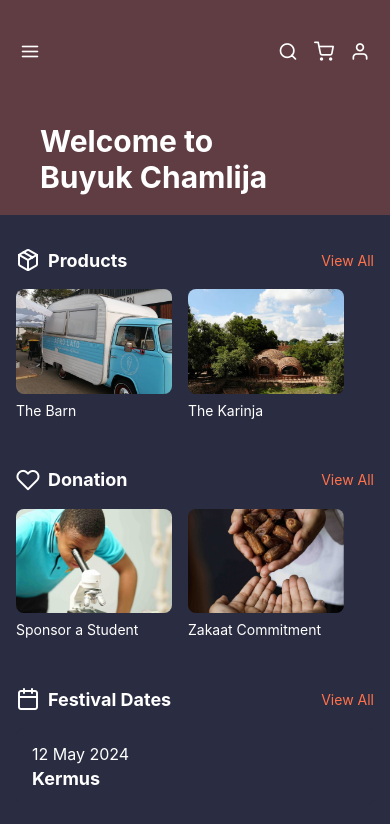
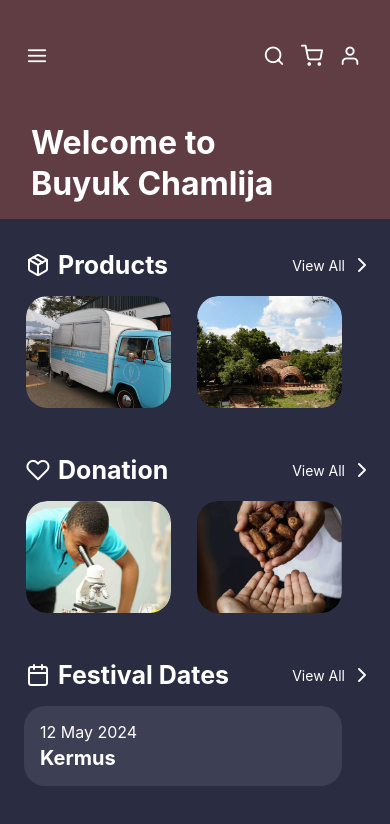
Before and after one commit to MrIsimael/BuyukChamlija-App, a React Native app: screen /Home in a window 390 px wide. Shown: the top 824 px of the page. Built offline with nearby package versions, Linux system fonts and the light colour scheme.

Commit message:
Database works well

```diff
--- /dev/null
+++ b/src/navigation/utils.js
@@ -0,0 +1,5 @@
+import allowedRoutes from './allowedRoutes';
+
+export const isValidRoute = route => {
+  return Object.values(allowedRoutes).includes(route);
+};
--- a/src/screens/HomeScreen.js
+++ b/src/screens/HomeScreen.js
@@ -12,9 +12,8 @@ import {
 import { Feather } from '@expo/vector-icons';
 
 const { width } = Dimensions.get('window');
-const cardWidth = width * 0.4; // 40% of screen width
+const cardWidth = width * 0.4;
 
-// Import images statically
 const images = {
   barn: require('../../assets/barn.jpg'),
   karinja: require('../../assets/karinja.jpg'),
@@ -23,11 +22,9 @@ const images = {
 };
 
 const Home = ({ navigation }) => {
-  const renderImage = (imageName, style) => {
-    return (
-      <Image source={images[imageName]} style={style} resizeMode="cover" />
-    );
-  };
+  const renderImage = (imageName, style) => (
+    <Image source={images[imageName]} style={style} resizeMode="cover" />
+  );
 
   return (
     <SafeAreaView style={styles.container}>
@@ -35,17 +32,17 @@ const Home = ({ navigation }) => {
         <View style={styles.welcomeSection}>
           <View style={styles.header}>
             <TouchableOpacity>
-              <Feather name="menu" size={20} color="white" />
+              <Feather name="menu" size={22} color="white" />
             </TouchableOpacity>
             <View style={styles.headerRight}>
               <TouchableOpacity style={styles.headerIcon}>
-                <Feather name="search" size={20} color="white" />
+                <Feather name="search" size={22} color="white" />
               </TouchableOpacity>
               <TouchableOpacity style={styles.headerIcon}>
-                <Feather name="shopping-cart" size={20} color="white" />
+                <Feather name="shopping-cart" size={22} color="white" />
               </TouchableOpacity>
               <TouchableOpacity style={styles.headerIcon}>
-                <Feather name="user" size={20} color="white" />
+                <Feather name="user" size={22} color="white" />
               </TouchableOpacity>
             </View>
           </View>
@@ -60,20 +57,20 @@ const Home = ({ navigation }) => {
               <Feather name="package" size={24} color="white" />
               <Text style={styles.sectionTitle}>Products</Text>
             </View>
-            <TouchableOpacity>
+            <TouchableOpacity style={styles.viewAllContainer}>
               <Text style={styles.viewAllText}>View All</Text>
+              <Feather name="chevron-right" size={24} color="white" />
             </TouchableOpacity>
           </View>
           <ScrollView horizontal showsHorizontalScrollIndicator={false}>
-            <TouchableOpacity style={styles.productCard}>
-              {renderImage('barn', styles.productImage)}
-              <Text style={styles.productName}>The Barn</Text>
+            <TouchableOpacity style={styles.card}>
+              {renderImage('barn', styles.cardImage)}
+              <Text style={styles.cardName}>The Barn</Text>
             </TouchableOpacity>
-            <TouchableOpacity style={styles.productCard}>
-              {renderImage('karinja', styles.productImage)}
-              <Text style={styles.productName}>The Karinja</Text>
+            <TouchableOpacity style={styles.card}>
+              {renderImage('karinja', styles.cardImage)}
+              <Text style={styles.cardName}>The Karinja</Text>
             </TouchableOpacity>
-            {/* Add more product cards as needed */}
           </ScrollView>
         </View>
 
@@ -83,20 +80,20 @@ const Home = ({ navigation }) => {
               <Feather name="heart" size={24} color="white" />
               <Text style={styles.sectionTitle}>Donation</Text>
             </View>
-            <TouchableOpacity>
+            <TouchableOpacity style={styles.viewAllContainer}>
               <Text style={styles.viewAllText}>View All</Text>
+              <Feather name="chevron-right" size={24} color="white" />
             </TouchableOpacity>
           </View>
           <ScrollView horizontal showsHorizontalScrollIndicator={false}>
-            <TouchableOpacity style={styles.donationCard}>
-              {renderImage('student', styles.donationImage)}
-              <Text style={styles.donationName}>Sponsor a Student</Text>
+            <TouchableOpacity style={styles.card}>
+              {renderImage('student', styles.cardImage)}
+              <Text style={styles.cardName}>Sponsor a Student</Text>
             </TouchableOpacity>
-            <TouchableOpacity style={styles.donationCard}>
-              {renderImage('zakaat', styles.donationImage)}
-              <Text style={styles.donationName}>Zakaat Commitment</Text>
+            <TouchableOpacity style={styles.card}>
+              {renderImage('zakaat', styles.cardImage)}
+              <Text style={styles.cardName}>Zakaat Commitment</Text>
             </TouchableOpacity>
-            {/* Add more donation cards as needed */}
           </ScrollView>
         </View>
 
@@ -106,8 +103,9 @@ const Home = ({ navigation }) => {
               <Feather name="calendar" size={24} color="white" />
               <Text style={styles.sectionTitle}>Festival Dates</Text>
             </View>
-            <TouchableOpacity>
+            <TouchableOpacity style={styles.viewAllContainer}>
               <Text style={styles.viewAllText}>View All</Text>
+              <Feather name="chevron-right" size={24} color="white" />
             </TouchableOpacity>
           </View>
           <View style={styles.festivalCard}>
@@ -129,7 +127,9 @@ const styles = StyleSheet.create({
     flexDirection: 'row',
     justifyContent: 'space-between',
     alignItems: 'center',
-    marginTop: 20,
+    marginTop: 28,
+    marginRight: 13,
+    marginLeft: 10,
   },
   headerRight: {
     flexDirection: 'row',
@@ -138,82 +138,85 @@ const styles = StyleSheet.create({
     marginLeft: 16,
   },
   welcomeSection: {
-    padding: 20,
+    padding: 16,
     backgroundColor: 'rgba(255, 114, 76, 0.25)',
   },
   welcomeText: {
-    fontSize: 30,
+    fontSize: 32,
     fontWeight: 'bold',
     color: 'white',
-    marginTop: 60,
-    marginLeft: 20,
+    marginBottom: 2,
+    marginTop: 55,
+    marginLeft: 15,
   },
   brandText: {
-    fontSize: 30,
+    fontSize: 32,
     fontWeight: 'bold',
     color: 'white',
-    marginLeft: 20,
+    marginLeft: 15,
   },
   section: {
     padding: 16,
-    marginTop: 16,
+    marginTop: 15,
   },
   sectionHeader: {
     flexDirection: 'row',
     justifyContent: 'space-between',
     alignItems: 'center',
     marginBottom: 16,
+    marginLeft: 10,
   },
   sectionTitleContainer: {
     flexDirection: 'row',
     alignItems: 'center',
   },
   sectionTitle: {
-    fontSize: 18,
+    fontSize: 25,
     fontWeight: 'bold',
     color: 'white',
     marginLeft: 8,
   },
+  viewAllContainer: {
+    flexDirection: 'row',
+    alignItems: 'center',
+  },
   viewAllText: {
-    color: '#FF724C',
+    color: 'white',
+    marginRight: 5,
   },
-  productCard: {
-    width: cardWidth,
+  card: {
+    width: 145,
+    height: 112,
     marginRight: 16,
+    borderRadius: 21,
+    overflow: 'hidden',
+    marginLeft: 10,
   },
-  productImage: {
-    width: cardWidth,
-    height: cardWidth * 0.67, // Maintain aspect ratio
-    borderRadius: 8,
+  cardImage: {
+    width: '100%',
+    height: '100%',
+    borderRadius: 21,
   },
-  productName: {
+  cardName: {
     marginTop: 8,
     color: 'white',
-  },
-  donationCard: {
-    width: cardWidth,
-    marginRight: 16,
-  },
-  donationImage: {
-    width: cardWidth,
-    height: cardWidth * 0.67, // Maintain aspect ratio
-    borderRadius: 8,
-  },
-  donationName: {
-    marginTop: 8,
-    color: 'white',
+    fontSize: 16,
   },
   festivalCard: {
-    backgroundColor: '#2A2C41',
+    width: 318,
+    flexDirection: 'column',
+    justifyContent: 'center',
+    backgroundColor: '#3D3F54',
     padding: 16,
-    borderRadius: 8,
+    borderRadius: 21,
+    marginLeft: 8,
   },
   festivalDate: {
     fontSize: 16,
     color: 'white',
   },
   festivalName: {
-    fontSize: 18,
+    fontSize: 20,
     fontWeight: 'bold',
     color: 'white',
     marginTop: 4,
--- a/src/screens/LoginScreen.js
+++ b/src/screens/LoginScreen.js
@@ -1,4 +1,4 @@
-import React, { useState } from 'react';
+import React, { useState, useEffect } from 'react';
 import {
   View,
   Text,
@@ -7,47 +7,92 @@ import {
   StyleSheet,
   SafeAreaView,
   Alert,
+  ActivityIndicator,
+  Animated,
 } from 'react-native';
-import { Feather } from '@expo/vector-icons';
-import { signInWithEmailAndPassword } from 'firebase/auth';
-import { getDoc, doc } from 'firebase/firestore';
-import { auth, db } from '../firebase';
+import { Feather, FontAwesome } from '@expo/vector-icons';
+import {
+  signInWithEmailAndPassword,
+  sendPasswordResetEmail,
+} from 'firebase/auth';
+import AsyncStorage from '@react-native-async-storage/async-storage';
+import { auth } from '../firebase';
 
 const LoginScreen = ({ navigation }) => {
   const [email, setEmail] = useState('');
   const [password, setPassword] = useState('');
   const [showPassword, setShowPassword] = useState(false);
+  const [rememberMe, setRememberMe] = useState(false);
+  const [loading, setLoading] = useState(false);
+  const [fadeAnim] = useState(new Animated.Value(1)); // Start fully visible
 
-  const handleSignIn = async () => {
+  useEffect(() => {
+    retrieveStoredCredentials();
+  }, []);
+
+  const retrieveStoredCredentials = async () => {
+    try {
+      const storedEmail = await AsyncStorage.getItem('userEmail');
+      const storedRememberMe = await AsyncStorage.getItem('rememberMe');
+      if (storedEmail && storedRememberMe === 'true') {
+        setEmail(storedEmail);
+        setRememberMe(true);
+      }
+    } catch (error) {
+      console.error('Error retrieving stored credentials:', error);
+    }
+  };
+
+  const handleLogin = async () => {
     if (!email || !password) {
-      Alert.alert('Error', 'Please enter both email and password.');
+      Alert.alert('Error', 'Please fill in all fields');
+      return;
+    }
+
+    setLoading(true);
+    try {
+      await signInWithEmailAndPassword(auth, email, password);
+      if (rememberMe) {
+        await AsyncStorage.setItem('userEmail', email);
+        await AsyncStorage.setItem('rememberMe', 'true');
+      } else {
+        await AsyncStorage.removeItem('userEmail');
+        await AsyncStorage.setItem('rememberMe', 'false');
+      }
+      navigation.navigate('Home');
+    } catch (error) {
+      let errorMessage = 'An error occurred during login';
+      if (
+        error.code === 'auth/user-not-found' ||
+        error.code === 'auth/wrong-password'
+      ) {
+        errorMessage = 'Invalid email or password';
+      } else if (error.code === 'auth/invalid-email') {
+        errorMessage = 'Please enter a valid email address';
+      }
+      Alert.alert('Error', errorMessage);
+    } finally {
+      setLoading(false);
+    }
+  };
+
+  const handleForgotPassword = async () => {
+    if (!email) {
+      Alert.alert('Error', 'Please enter your email address');
       return;
     }
 
     try {
-      const userCredential = await signInWithEmailAndPassword(
-        auth,
-        email,
-        password,
+      await sendPasswordResetEmail(auth, email);
+      Alert.alert(
+        'Success',
+        'Password reset email sent. Please check your inbox.',
       );
-      const user = userCredential.user;
-
-      // Check if the user is a customer
-      const userDoc = await getDoc(doc(db, 'users', user.uid));
-      const userData = userDoc.data();
-
-      if (userData && userData.role === 'customer') {
-        navigation.navigate('Home');
-      } else {
-        // If not a customer, sign out and show an error
-        await auth.signOut();
-        Alert.alert(
-          'Error',
-          'This account is not authorized to use the mobile app.',
-        );
-      }
     } catch (error) {
-      Alert.alert('Error', error.message);
+      Alert.alert(
+        'Error',
+        'Failed to send password reset email. Please try again.',
+      );
     }
   };
 
@@ -57,7 +102,7 @@ const LoginScreen = ({ navigation }) => {
         <View style={[styles.circle, styles.topLeftCircle]} />
         <View style={[styles.circle, styles.topRightCircle]} />
       </View>
-      <View style={styles.content}>
+      <Animated.View style={[styles.content, { opacity: fadeAnim }]}>
         <Text style={styles.title}>Sign In</Text>
         <View style={styles.inputContainer}>
           <TextInput
@@ -89,8 +134,31 @@ const LoginScreen = ({ navigation }) => {
             </TouchableOpacity>
           </View>
         </View>
-        <TouchableOpacity style={styles.signInButton} onPress={handleSignIn}>
-          <Text style={styles.signInButtonText}>Sign In</Text>
+        <View style={styles.optionsContainer}>
+          <View style={styles.rememberMeContainer}>
+            <TouchableOpacity onPress={() => setRememberMe(!rememberMe)}>
+              <View style={styles.checkbox}>
+                {rememberMe && (
+                  <Feather name="check" size={16} color="#FF724C" />
+                )}
+              </View>
+            </TouchableOpacity>
+            <Text style={styles.rememberMeText}>Remember Me</Text>
+          </View>
+          <TouchableOpacity onPress={handleForgotPassword}>
+            <Text style={styles.forgotPasswordText}>Forgot Password?</Text>
+          </TouchableOpacity>
+        </View>
+        <TouchableOpacity
+          style={styles.loginButton}
+          onPress={handleLogin}
+          disabled={loading}
+        >
+          {loading ? (
+            <ActivityIndicator color="#FFFFFF" />
+          ) : (
+            <Text style={styles.loginButtonText}>Sign In</Text>
+          )}
         </TouchableOpacity>
         <View style={styles.signUpContainer}>
           <Text style={styles.signUpText}>Don't have an account? </Text>
@@ -98,7 +166,26 @@ const LoginScreen = ({ navigation }) => {
             <Text style={styles.signUpLink}>Sign Up</Text>
           </TouchableOpacity>
         </View>
-      </View>
+        <View style={styles.separatorContainer}>
+          <View style={styles.separator} />
+          <Text style={styles.separatorText}>Sign In with</Text>
+          <View style={styles.separator} />
+        </View>
+        <View style={styles.socialButtonsContainer}>
+          <TouchableOpacity style={styles.socialButton}>
+            <FontAwesome name="facebook" size={24} color="#3b5998" />
+          </TouchableOpacity>
+          <TouchableOpacity style={styles.socialButton}>
+            <FontAwesome name="linkedin" size={24} color="#0077b5" />
+          </TouchableOpacity>
+          <TouchableOpacity style={styles.socialButton}>
+            <FontAwesome name="yahoo" size={24} color="#410093" />
+          </TouchableOpacity>
+          <TouchableOpacity style={styles.socialButton}>
+            <FontAwesome name="google" size={24} color="#db4437" />
+          </TouchableOpacity>
+        </View>
+      </Animated.View>
     </SafeAreaView>
   );
 };
@@ -178,26 +265,47 @@ const styles = StyleSheet.create({
   eyeIconContainer: {
     paddingRight: 15,
   },
-  forgotPasswordContainer: {
-    alignItems: 'flex-end',
-    marginBottom: 40,
+  optionsContainer: {
+    flexDirection: 'row',
+    justifyContent: 'space-between',
+    alignItems: 'center',
+    marginBottom: 35,
+    marginTop: -20,
+  },
+  rememberMeContainer: {
+    flexDirection: 'row',
+    alignItems: 'center',
+    marginLeft: 10,
+  },
+  checkbox: {
+    width: 22,
+    height: 22,
+    borderWidth: 2,
+    borderColor: '#FF724C',
+    borderRadius: 4,
     marginRight: 10,
-    marginTop: -30,
+    justifyContent: 'center',
+    alignItems: 'center',
+  },
+  rememberMeText: {
+    color: '#FFFFFF',
+    fontSize: 16.5,
   },
   forgotPasswordText: {
     color: '#FF724C',
     fontSize: 16.5,
+    marginRight: 10,
   },
-  signInButton: {
-    backgroundColor: 'rgba(255, 114, 76, 0.25)', // #FF724C with 25% opacity
+  loginButton: {
+    backgroundColor: 'rgba(255, 114, 76, 0.25)',
     borderRadius: 25,
     padding: 15,
     alignItems: 'center',
-    marginBottom: 10,
+    marginBottom: 20,
     borderWidth: 1,
     borderColor: '#FF724C',
   },
-  signInButtonText: {
+  loginButtonText: {
     color: '#FFFFFF',
     fontSize: 24,
     fontWeight: 'bold',
@@ -206,14 +314,15 @@ const styles = StyleSheet.create({
     flexDirection: 'row',
     justifyContent: 'center',
     marginBottom: 40,
+    marginTop: -10,
   },
   signUpText: {
     color: '#FFFFFF',
-    fontSize: 18,
+    fontSize: 16.5,
   },
   signUpLink: {
     color: '#FF724C',
-    fontSize: 18,
+    fontSize: 16.5,
     fontWeight: 'bold',
   },
   separatorContainer: {
--- a/src/screens/SignUpScreen.js
+++ b/src/screens/SignUpScreen.js
@@ -7,6 +7,7 @@ import {
   StyleSheet,
   SafeAreaView,
   Alert,
+  ActivityIndicator,
 } from 'react-native';
 import { Feather } from '@expo/vector-icons';
 import { createUserWithEmailAndPassword } from 'firebase/auth';
@@ -21,14 +22,44 @@ const SignUpScreen = ({ navigation }) => {
   const [showPassword, setShowPassword] = useState(false);
   const [showConfirmPassword, setShowConfirmPassword] = useState(false);
   const [agreeTerms, setAgreeTerms] = useState(false);
+  const [loading, setLoading] = useState(false);
+  const [passwordStrength, setPasswordStrength] = useState(0);
+
+  const validateUsername = username => {
+    return (
+      username.length >= 3 &&
+      username.length <= 20 &&
+      /^[a-zA-Z0-9_]+$/.test(username)
+    );
+  };
+
+  const checkPasswordStrength = password => {
+    let strength = 0;
+    if (password.length >= 8) strength++;
+    if (password.match(/[a-z]/) && password.match(/[A-Z]/)) strength++;
+    if (password.match(/\d/)) strength++;
+    if (password.match(/[^a-zA-Z\d]/)) strength++;
+    setPasswordStrength(strength);
+  };
 
   const handleSignUp = async () => {
     if (!username || !email || !password || !confirmPassword) {
       Alert.alert('Error', 'Please fill in all fields');
       return;
     }
+    if (!validateUsername(username)) {
+      Alert.alert(
+        'Error',
+        'Username must be 3-20 characters long and can only contain letters, numbers, and underscores',
+      );
+      return;
+    }
     if (password !== confirmPassword) {
       Alert.alert('Error', 'Passwords do not match');
+      return;
+    }
+    if (passwordStrength < 3) {
+      Alert.alert('Error', 'Please choose a stronger password');
       return;
     }
     if (!agreeTerms) {
@@ -36,6 +67,7 @@ const SignUpScreen = ({ navigation }) => {
       return;
     }
 
+    setLoading(true);
     try {
       const userCredential = await createUserWithEmailAndPassword(
         auth,
@@ -55,11 +87,17 @@ const SignUpScreen = ({ navigation }) => {
         { text: 'OK', onPress: () => navigation.navigate('Login') },
       ]);
     } catch (error) {
-      Alert.alert('Error', error.message);
+      let errorMessage = 'An error occurred during sign up';
+      if (error.code === 'auth/email-already-in-use') {
+        errorMessage = 'This email is already registered';
+      } else if (error.code === 'auth/invalid-email') {
+        errorMessage = 'Please enter a valid email address';
+      }
+      Alert.alert('Error', errorMessage);
+    } finally {
+      setLoading(false);
     }
   };
-
-  // Function to handle sign up button press
 
   return (
     <SafeAreaView style={styles.container}>
@@ -91,7 +129,10 @@ const SignUpScreen = ({ navigation }) => {
               placeholder="Create Password"
               placeholderTextColor="#A79C9C"
               value={password}
-              onChangeText={setPassword}
+              onChangeText={text => {
+                setPassword(text);
+                checkPasswordStrength(text);
+              }}
               secureTextEntry={!showPassword}
             />
             <TouchableOpacity
@@ -104,6 +145,17 @@ const SignUpScreen = ({ navigation }) => {
                 color="#A79C9C"
               />
             </TouchableOpacity>
+          </View>
+          <View style={styles.passwordStrengthContainer}>
+            {[...Array(4)].map((_, index) => (
+              <View
+                key={index}
+                style={[
+                  styles.passwordStrengthBar,
+                  index < passwordStrength && styles.passwordStrengthBarFilled,
+                ]}
+              />
+            ))}
           </View>
           <View style={styles.passwordContainer}>
             <TextInput
@@ -136,8 +188,16 @@ const SignUpScreen = ({ navigation }) => {
             I agree with the Terms and Privacy Policy
           </Text>
         </View>
-        <TouchableOpacity style={styles.signUpButton} onPress={handleSignUp}>
-          <Text style={styles.signUpButtonText}>Sign Up</Text>
+        <TouchableOpacity
+          style={styles.signUpButton}
+          onPress={handleSignUp}
+          disabled={loading}
+        >
+          {loading ? (
+            <ActivityIndicator color="#FFFFFF" />
+          ) : (
+            <Text style={styles.signUpButtonText}>Sign Up</Text>
+          )}
         </TouchableOpacity>
         <View style={styles.signInContainer}>
           <Text style={styles.signInText}>Already have an account? </Text>
@@ -276,6 +336,21 @@ const styles = StyleSheet.create({
     fontSize: 16,
     fontWeight: 'bold',
   },
+  passwordStrengthContainer: {
+    flexDirection: 'row',
+    justifyContent: 'space-between',
+    marginBottom: 15,
+  },
+  passwordStrengthBar: {
+    flex: 1,
+    height: 3,
+    backgroundColor: '#A79C9C',
+    marginHorizontal: 8,
+    borderRadius: 2,
+  },
+  passwordStrengthBarFilled: {
+    backgroundColor: '#FF724C',
+  },
 });
 
 export default SignUpScreen;
```
Also changed, not shown: package.json (+6 -3 lines), src/ExampleComponent.js (added, +30 -0 lines), src/navigation/allowedRoutes.js (added, +7 -0 lines), src/navigation/appNavigation.js (+12 -1 lines), 1 other file (tests, documents, lock files or other folders).
